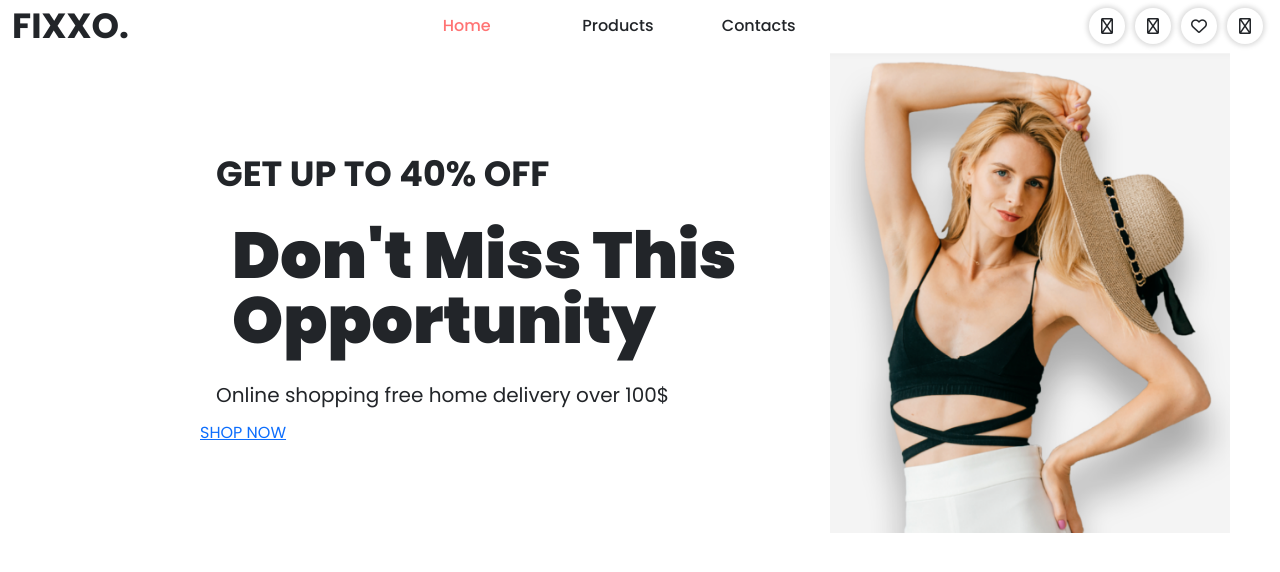
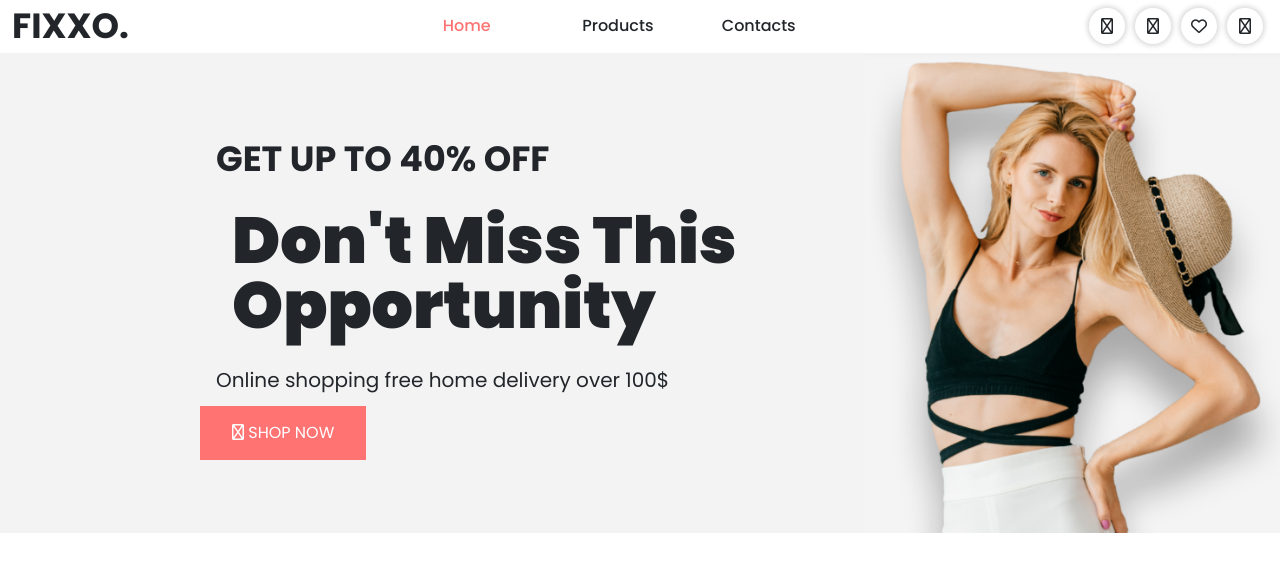
Before and after one commit to ChristofferSladin/frontend, a plain HTML site: page fixxo 1.0/index.html in a window 1280 px wide. Drawn offline with nearby package versions, Linux system fonts and the light colour scheme; files whose address does not match are found by name.

Commit message:
showcase image and responsivity works ish

```diff
--- a/fixxo 1.0/CSS/style.css
+++ b/fixxo 1.0/CSS/style.css
@@ -110,16 +110,51 @@ margin:32px;
     flex: space-between;
     align-items: center;
     justify-content: space-between;
-    margin-left: 200px;
-
+    background-color: rgb(243, 243, 243);
 
 }
 .showcase .content{
-
+    display: inline-block;
+    margin-left: auto;
 
 }
+.showcase .content .button {
+    background-color: #FF7373;
+    border: none;
+    color: white;
+    padding: 15px 32px;
+    text-align: center;
+    text-decoration: none;
+    display: inline-block;
+    font-size: 16px;
+  }
+  .showcase .content .button:hover{
+    background-color: #ff4f4f;
+  }
 
-.image{
-    margin-right: 50px;
+.showcase .image{
+    display:flex;
+    justify-content: flex-end;
+    width:25em;
+    height:30em;
+}
+@media(max-width:768px){
 
+    .showcase .image{
+        display: none;
+
+    }
+    .showcase .content{
+        background-color: rgb(243, 243, 243);
+    }
 }
+
+@media(min-width:768px){
+
+    .showcase .content{
+        margin-left: 200px;
+    }
+    .showcase .image-under{
+
+    }
+}
--- a/fixxo 1.0/index.html
+++ b/fixxo 1.0/index.html
@@ -40,11 +40,15 @@
             <div class="title2">GET UP TO 40% OFF</div>
             <div class="title1">Don't Miss This Opportunity</div>
             <div class="title3">Online shopping free home delivery over 100$</div>
-            <a href="#">SHOP NOW</a>
+            <a class="button" href="#"><i class="fa-regular fa-bag-shopping"></i> SHOP NOW</a>
         </div>
         <div class="image">
-            <img src="images/showcase-img.png" style="width:25em; height:30em;" />
+            <img src="images/showcase-img.png"/>
         </div>
+        <!-- <div class="image-under">
+            <img src="images/showcase-img.png"/>
+        </div> -->
+
     </section>
 
 
```
